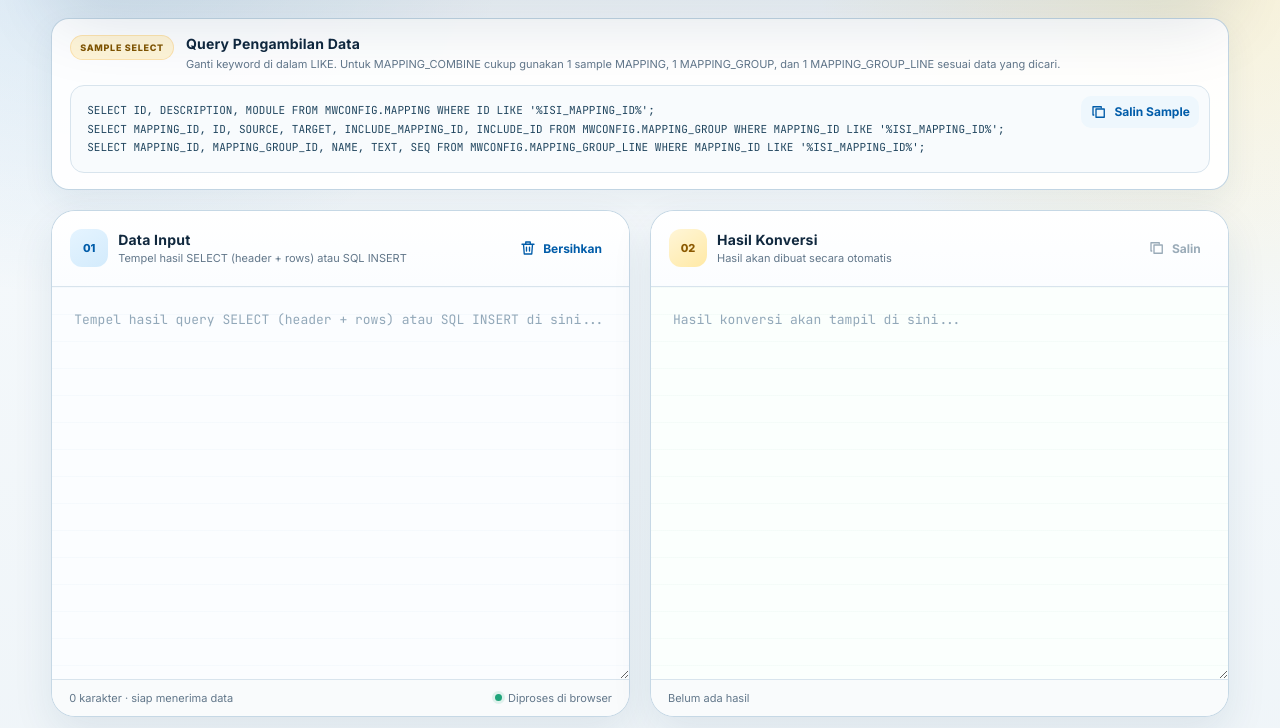
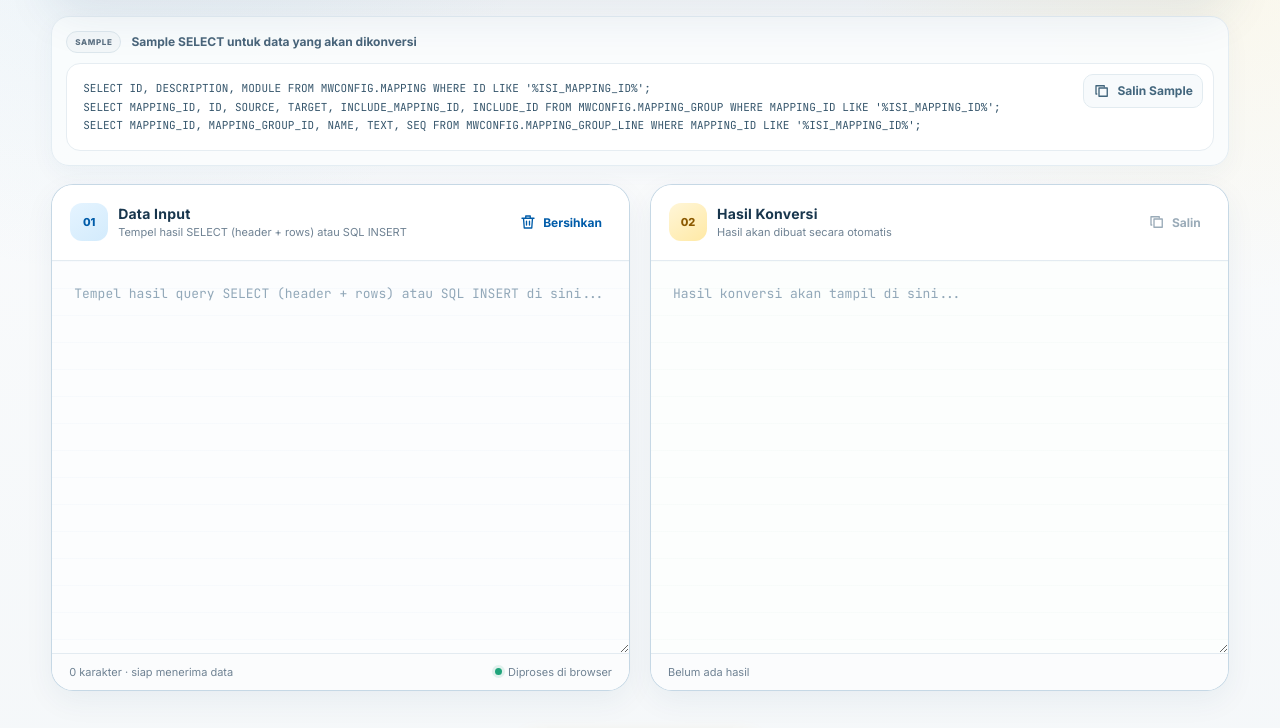
Before and after one commit to kangzBredz04/mergeify, a plain HTML site: page index.html in a window 1280 px wide. Shown: the part 170-898 px from the top of the page. Drawn offline with Linux system fonts and the light colour scheme.

Commit message:
Update versioning to 4.5.2 in index.html, script.js, and style.css; enhance sample SELECT feature and improve styling

```diff
--- a/index.html
+++ b/index.html
@@ -28,7 +28,7 @@
       href="https://fonts.googleapis.com/css2?family=Inter:wght@400;500;600;700;800&family=JetBrains+Mono:wght@400;500;600&display=swap"
       rel="stylesheet"
     />
-    <link rel="stylesheet" href="style.css?v=4.5.1" />
+    <link rel="stylesheet" href="style.css?v=4.5.2" />
   </head>
   <body>
     <div class="page-shell">
@@ -137,14 +137,8 @@
           aria-label="Sample query SELECT"
         >
           <div class="sample-panel-copy">
-            <span class="sample-badge">SAMPLE SELECT</span>
-            <div>
-              <h2>Query Pengambilan Data</h2>
-              <p id="sampleHint">
-                Ganti keyword di dalam LIKE sesuai data yang ingin dicari, lalu
-                copy hasil query dari database ke Data Input.
-              </p>
-            </div>
+            <span class="sample-badge">SAMPLE</span>
+            <h2>Sample SELECT untuk data yang akan dikonversi</h2>
           </div>
           <div class="sample-query-wrap">
             <pre id="sampleSql" aria-live="polite"></pre>
@@ -258,6 +252,6 @@
     <div id="toast" class="toast" role="status" aria-live="polite"></div>
     <!-- Vercel Web Analytics: aktif setelah fitur Analytics dinyalakan di dashboard Vercel. -->
     <script defer src="/_vercel/insights/script.js"></script>
-    <script src="script.js?v=4.5.1"></script>
+    <script src="script.js?v=4.5.2"></script>
   </body>
 </html>
--- a/script.js
+++ b/script.js
@@ -1,6 +1,6 @@
 "use strict";
 
-const APP_VERSION = "4.5.1";
+const APP_VERSION = "4.5.2";
 
 const elements = {
   tableType: document.getElementById("tableType"),
@@ -19,7 +19,6 @@ const elements = {
   toast: document.getElementById("toast"),
   samplePanel: document.getElementById("samplePanel"),
   sampleSql: document.getElementById("sampleSql"),
-  sampleHint: document.getElementById("sampleHint"),
   copySampleButton: document.getElementById("copySampleButton"),
 };
 
@@ -644,10 +643,6 @@ function updateSamplePanel() {
 
   elements.samplePanel.hidden = false;
   elements.sampleSql.textContent = samples.join("\n");
-  elements.sampleHint.textContent =
-    table === "MAPPING_COMBINE"
-      ? "Ganti keyword di dalam LIKE. Untuk MAPPING_COMBINE cukup gunakan 1 sample MAPPING, 1 MAPPING_GROUP, dan 1 MAPPING_GROUP_LINE sesuai data yang dicari."
-      : "Ganti keyword di dalam LIKE sesuai data yang ingin dicari, jalankan query, lalu copy header + rows hasilnya ke Data Input.";
 }
 
 function getRule(statement, selectedTable) {
--- a/style.css
+++ b/style.css
@@ -1,18 +1,18 @@
 :root {
   --btn-navy: #003b70;
   --btn-blue: #005ca9;
-  --btn-sky: #eaf5ff;
+  --btn-sky: #f0f7fc;
   --btn-orange: #f5a623;
   --btn-yellow: #ffc928;
-  --ink: #10283e;
-  --muted: #62778a;
-  --line: #d8e4ed;
-  --surface: rgba(255, 255, 255, 0.94);
-  --background: #eef4f8;
+  --ink: #18364d;
+  --muted: #6f8293;
+  --line: #e3ebf1;
+  --surface: rgba(255, 255, 255, 0.97);
+  --background: #f4f7f9;
   --danger: #c83d4d;
   --success: #147d64;
-  --shadow: 0 24px 70px rgba(0, 48, 88, 0.13);
-  --radius-lg: 24px;
+  --shadow: 0 18px 48px rgba(31, 73, 105, 0.1);
+  --radius-lg: 22px;
   --radius-md: 13px;
 }
 
@@ -30,9 +30,17 @@ body {
   margin: 0;
   color: var(--ink);
   background:
-    radial-gradient(circle at 6% 2%, rgba(0, 103, 185, 0.15), transparent 28rem),
-    radial-gradient(circle at 96% 10%, rgba(255, 201, 40, 0.18), transparent 26rem),
-    linear-gradient(180deg, #f8fbfd 0%, var(--background) 100%),
+    radial-gradient(
+      circle at 8% 0%,
+      rgba(81, 157, 204, 0.1),
+      transparent 28rem
+    ),
+    radial-gradient(
+      circle at 96% 8%,
+      rgba(255, 201, 40, 0.09),
+      transparent 24rem
+    ),
+    linear-gradient(180deg, #fbfcfd 0%, var(--background) 100%),
     var(--background);
   font-family: "Inter", Arial, sans-serif;
 }
@@ -60,12 +68,12 @@ select {
   align-items: center;
   justify-content: space-between;
   gap: 28px;
-  padding: 23px 27px;
+  padding: 22px 26px;
   color: white;
-  border: 1px solid rgba(255, 255, 255, 0.16);
+  border: 1px solid rgba(255, 255, 255, 0.28);
   border-radius: var(--radius-lg);
   background:
-    linear-gradient(118deg, rgba(0, 49, 91, 0.99), rgba(0, 101, 181, 0.95)),
+    linear-gradient(118deg, rgba(15, 73, 112, 0.98), rgba(39, 113, 160, 0.94)),
     var(--btn-navy);
   box-shadow: var(--shadow);
   position: relative;
@@ -102,7 +110,7 @@ select {
   display: block;
   flex: 0 0 auto;
   border-radius: 18px;
-  box-shadow: 0 10px 25px rgba(14, 33, 55, 0.22);
+  box-shadow: 0 8px 20px rgba(14, 33, 55, 0.16);
   object-fit: cover;
 }
 
@@ -139,7 +147,7 @@ kbd {
   padding: 10px;
   border: 1px solid rgba(255, 255, 255, 0.15);
   border-radius: 18px;
-  background: rgba(0, 28, 53, 0.16);
+  background: rgba(0, 28, 53, 0.1);
   box-shadow: inset 0 1px 0 rgba(255, 255, 255, 0.08);
   backdrop-filter: blur(10px);
 }
@@ -168,11 +176,13 @@ kbd {
   border: 1px solid rgba(255, 255, 255, 0.8);
   border-radius: 14px;
   background: rgba(255, 255, 255, 0.97);
-  box-shadow: 0 9px 24px rgba(0, 30, 58, 0.16);
+  box-shadow: 0 6px 18px rgba(0, 30, 58, 0.1);
   overflow: hidden;
-  transition: transform 160ms ease, box-shadow 160ms ease, border-color 160ms ease;
+  transition:
+    transform 160ms ease,
+    box-shadow 160ms ease,
+    border-color 160ms ease;
 }
-
 
 .operation-select .select-control {
   width: 178px;
@@ -180,12 +190,14 @@ kbd {
 
 .select-control:hover {
   transform: translateY(-1px);
-  box-shadow: 0 12px 28px rgba(0, 30, 58, 0.21);
+  box-shadow: 0 8px 20px rgba(0, 30, 58, 0.13);
 }
 
 .select-control:focus-within {
   border-color: var(--btn-yellow);
-  box-shadow: 0 0 0 3px rgba(255, 201, 40, 0.20), 0 12px 28px rgba(0, 30, 58, 0.18);
+  box-shadow:
+    0 0 0 3px rgba(255, 201, 40, 0.2),
+    0 12px 28px rgba(0, 30, 58, 0.18);
 }
 
 .control-leading-icon,
@@ -241,7 +253,10 @@ textarea:focus-visible {
   border: 0;
   border-radius: 11px;
   font-weight: 750;
-  transition: transform 160ms ease, box-shadow 160ms ease, background 160ms ease;
+  transition:
+    transform 160ms ease,
+    box-shadow 160ms ease,
+    background 160ms ease;
 }
 
 .button:hover {
@@ -266,13 +281,21 @@ textarea:focus-visible {
   color: white;
   border: 1px solid rgba(255, 255, 255, 0.22);
   border-radius: 14px;
-  background: linear-gradient(135deg, rgba(255, 255, 255, 0.16), rgba(255, 255, 255, 0.08));
+  background: linear-gradient(
+    135deg,
+    rgba(255, 255, 255, 0.16),
+    rgba(255, 255, 255, 0.08)
+  );
   box-shadow: 0 9px 24px rgba(0, 30, 58, 0.14);
 }
 
 .button-secondary:hover {
   border-color: rgba(255, 255, 255, 0.36);
-  background: linear-gradient(135deg, rgba(255, 255, 255, 0.22), rgba(255, 255, 255, 0.12));
+  background: linear-gradient(
+    135deg,
+    rgba(255, 255, 255, 0.22),
+    rgba(255, 255, 255, 0.12)
+  );
 }
 
 .layout-icon {
@@ -335,7 +358,7 @@ main {
   border: 1px solid rgba(177, 201, 219, 0.72);
   border-radius: var(--radius-lg);
   background: var(--surface);
-  box-shadow: 0 16px 42px rgba(22, 65, 99, 0.09);
+  box-shadow: 0 10px 30px rgba(22, 65, 99, 0.06);
   overflow: hidden;
 }
 
@@ -350,7 +373,7 @@ main {
   min-height: 76px;
   padding: 15px 18px;
   border-bottom: 1px solid var(--line);
-  background: linear-gradient(180deg, #ffffff, #fbfdff);
+  background: #ffffff;
 }
 
 .editor-header > div {
@@ -426,8 +449,7 @@ textarea {
   border: 0;
   outline: 0;
   background:
-    linear-gradient(rgba(0, 92, 169, 0.024) 1px, transparent 1px),
-    #fbfdff;
+    linear-gradient(rgba(0, 92, 169, 0.018) 1px, transparent 1px), #fcfdfe;
   background-size: 100% 27px;
   font-family: "JetBrains Mono", Consolas, monospace;
   font-size: 13px;
@@ -442,8 +464,7 @@ textarea::placeholder {
 #outputSql {
   color: #174f42;
   background:
-    linear-gradient(rgba(20, 125, 100, 0.026) 1px, transparent 1px),
-    #fbfffd;
+    linear-gradient(rgba(20, 125, 100, 0.018) 1px, transparent 1px), #fcfefd;
   background-size: 100% 27px;
 }
 
@@ -452,7 +473,7 @@ textarea::placeholder {
   padding: 9px 17px;
   color: var(--muted);
   border-top: 1px solid var(--line);
-  background: #f9fbfc;
+  background: #fbfcfd;
   font-size: 11px;
 }
 
@@ -497,11 +518,11 @@ textarea::placeholder {
   color: #0e3353;
   background: linear-gradient(135deg, var(--btn-yellow), var(--btn-orange));
   border: 1px solid rgba(207, 127, 0, 0.15);
-  box-shadow: 0 12px 28px rgba(245, 166, 35, 0.30);
+  box-shadow: 0 8px 20px rgba(245, 166, 35, 0.2);
 }
 
 .button-primary:hover {
-  box-shadow: 0 14px 30px rgba(245, 166, 35, 0.35);
+  box-shadow: 0 10px 22px rgba(245, 166, 35, 0.24);
 }
 
 .convert-area p {
@@ -553,7 +574,9 @@ footer p {
   opacity: 0;
   transform: translateY(12px);
   pointer-events: none;
-  transition: opacity 180ms ease, transform 180ms ease;
+  transition:
+    opacity 180ms ease,
+    transform 180ms ease;
 }
 
 .toast.show {
@@ -601,7 +624,6 @@ footer p {
   textarea {
     height: 330px;
   }
-
 }
 
 @media (max-width: 560px) {
@@ -657,14 +679,14 @@ footer p {
   }
 }
 
-/* v4.5.0 - Sample SELECT helper */
+/* v4.5.2 - Softer sample SELECT helper */
 .sample-panel {
-  margin-bottom: 20px;
-  padding: 16px 18px;
-  border: 1px solid rgba(177, 201, 219, 0.78);
+  margin-bottom: 18px;
+  padding: 14px;
+  border: 1px solid #e4edf3;
   border-radius: 18px;
-  background: rgba(255, 255, 255, 0.92);
-  box-shadow: 0 12px 32px rgba(22, 65, 99, 0.07);
+  background: rgba(250, 252, 253, 0.96);
+  box-shadow: 0 8px 24px rgba(30, 73, 105, 0.045);
 }
 
 .sample-panel[hidden] {
@@ -673,43 +695,35 @@ footer p {
 
 .sample-panel-copy {
   display: flex;
-  align-items: flex-start;
-  gap: 12px;
-  margin-bottom: 12px;
-}
-
-.sample-panel-copy > div {
-  min-width: 0;
+  align-items: center;
+  gap: 10px;
+  margin-bottom: 10px;
 }
 
 .sample-panel-copy h2 {
-  margin-bottom: 4px;
-}
-
-.sample-panel-copy p {
-  margin: 0;
-  color: var(--muted);
-  font-size: 11px;
-  line-height: 1.55;
+  color: #49657a;
+  font-size: 12px;
+  font-weight: 650;
+  letter-spacing: 0;
 }
 
 .sample-badge {
   flex: 0 0 auto;
-  padding: 6px 9px;
-  color: #815400;
-  border: 1px solid rgba(245, 166, 35, 0.24);
+  padding: 5px 8px;
+  color: #5d7283;
+  border: 1px solid #dde7ed;
   border-radius: 999px;
-  background: #fff5d8;
-  font-size: 9px;
+  background: #f3f7f9;
+  font-size: 8px;
   font-weight: 800;
   letter-spacing: 0.08em;
 }
 
 .sample-query-wrap {
   position: relative;
-  border: 1px solid var(--line);
+  border: 1px solid #e6edf2;
   border-radius: 14px;
-  background: #f8fbfd;
+  background: #ffffff;
   overflow: hidden;
 }
 
@@ -718,7 +732,7 @@ footer p {
   margin: 0;
   padding: 15px 148px 15px 16px;
   overflow-x: auto;
-  color: #21465f;
+  color: #36566c;
   font-family: "JetBrains Mono", Consolas, monospace;
   font-size: 11px;
   line-height: 1.7;
@@ -730,17 +744,23 @@ footer p {
   position: absolute;
   top: 10px;
   right: 10px;
-  background: #eef7fd;
+  color: #43667d;
+  border: 1px solid #e2ebf0;
+  background: #f7fafc;
+}
+
+.sample-copy-button:hover:not(:disabled) {
+  background: #eef5f8;
 }
 
 @media (max-width: 560px) {
   .sample-panel {
-    padding: 14px;
+    padding: 12px;
     border-radius: 15px;
   }
 
   .sample-panel-copy {
-    flex-direction: column;
+    align-items: center;
     gap: 8px;
   }
 
```
